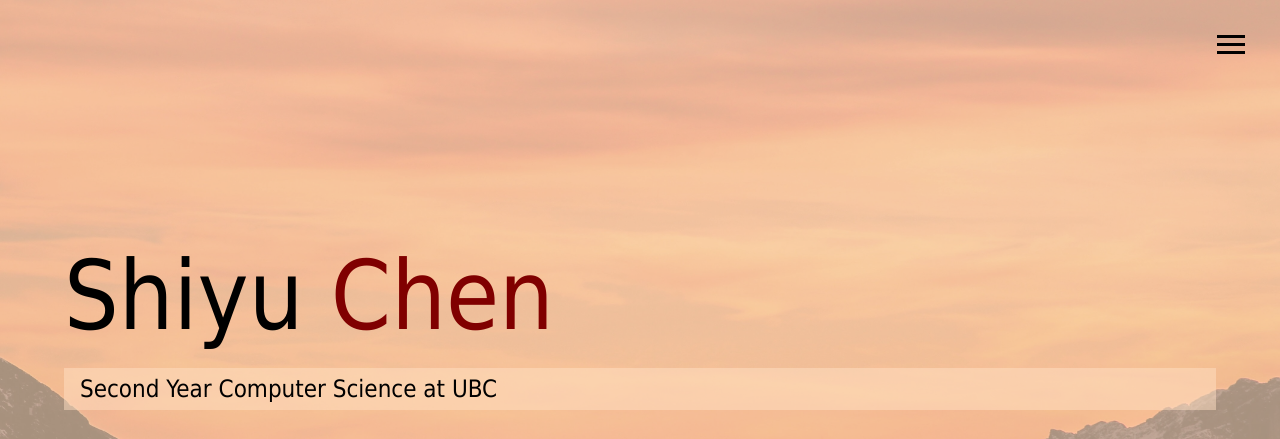
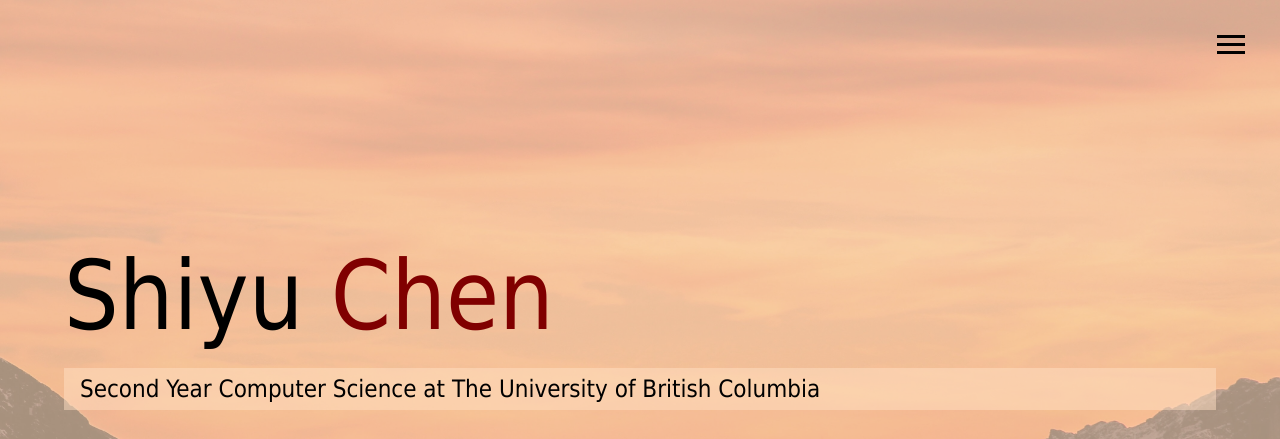
Before and after one commit to shiyuchen6688/shiyuchen_portfolio, a website: page dist/index.html in a window 1280 px wide. Shown: the top 439 px of the page. Drawn offline with Linux system fonts and the light colour scheme.

Commit message:
change unversity name to full name

```diff
--- a/dist/index.html
+++ b/dist/index.html
@@ -54,7 +54,7 @@
             Shiyu <span class="text-secondary">Chen</span>
         </h1>
         <h2 class="sm-heading">
-            Second Year Computer Science at UBC
+            Second Year Computer Science at The University of British Columbia
         </h2>
         <div class="icons">
             <a href="https://www.linkedin.com/in/shiyu-chen-5259a81a9/" title="Click Me!">
```
